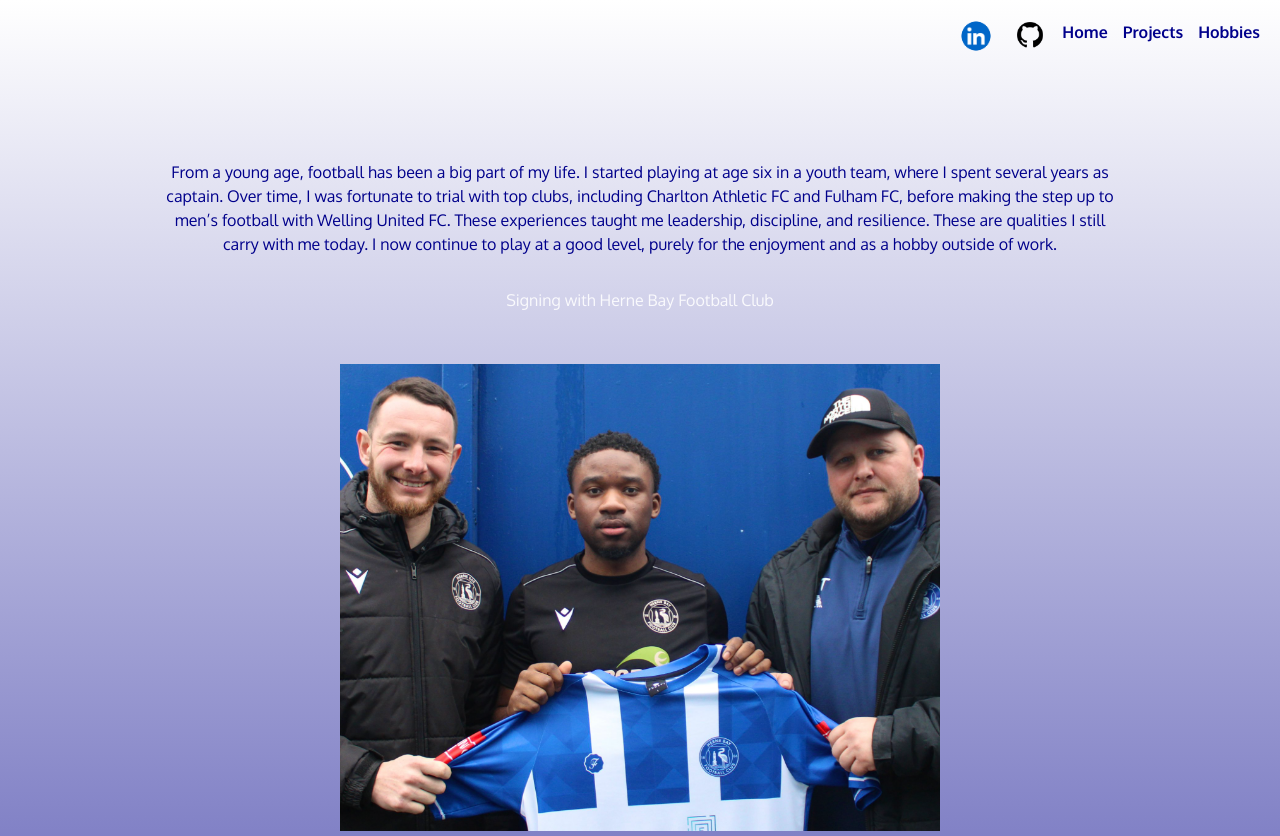
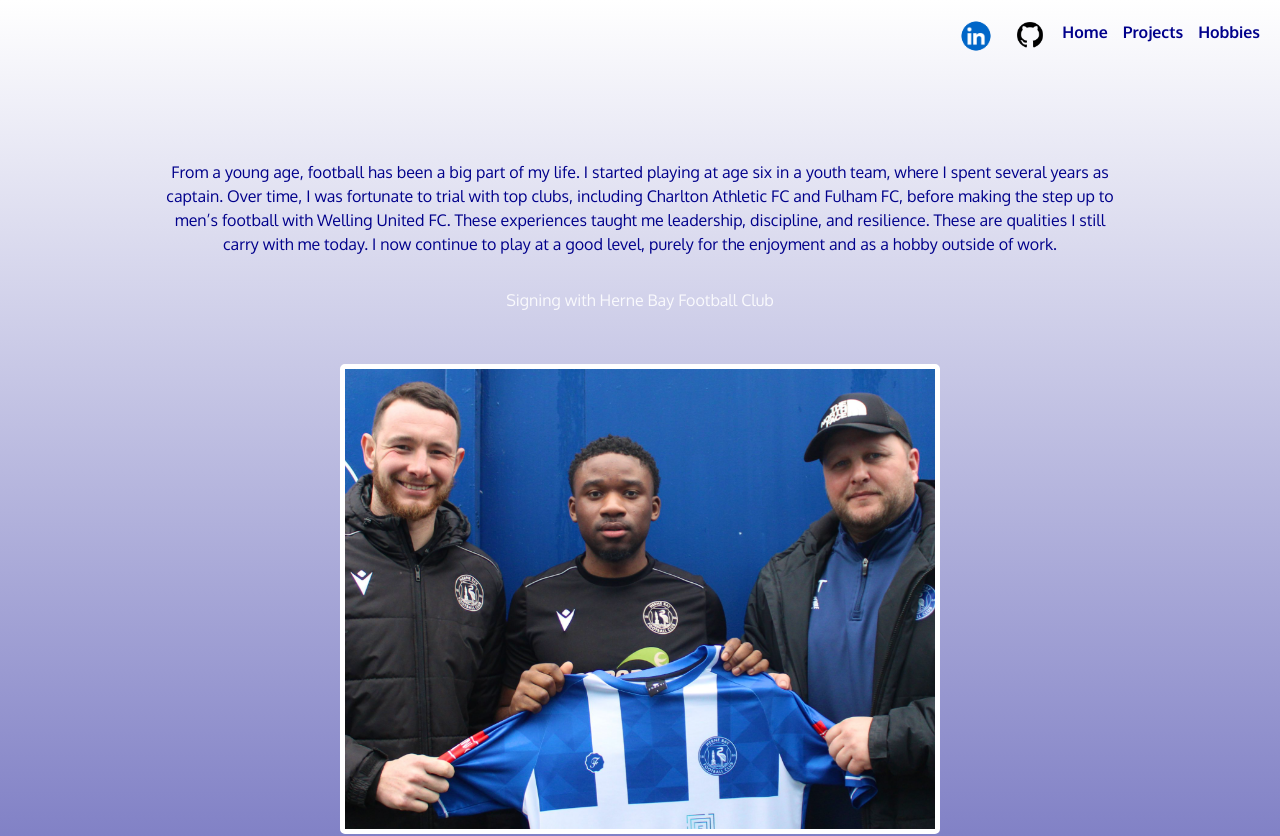
Before and after one commit to tosinfolarin/MyPortfolio, a React (Vite) app in the folder myPortfolio/: page /hobbies in a window 1280 px wide. Shown: the top 836 px of the page. Built offline with nearby package versions, Linux system fonts and the light colour scheme.

Commit message:
changed borders

```diff
--- a/myPortfolio/src/index.css
+++ b/myPortfolio/src/index.css
@@ -109,6 +109,8 @@ a:hover {
   width: 100%;
   max-width: 600px;
   height: auto;
+  border-radius: 5px;
+  border: 5px solid #ffffff;
 }
 
 .ProjectDescriptionOne,
```
